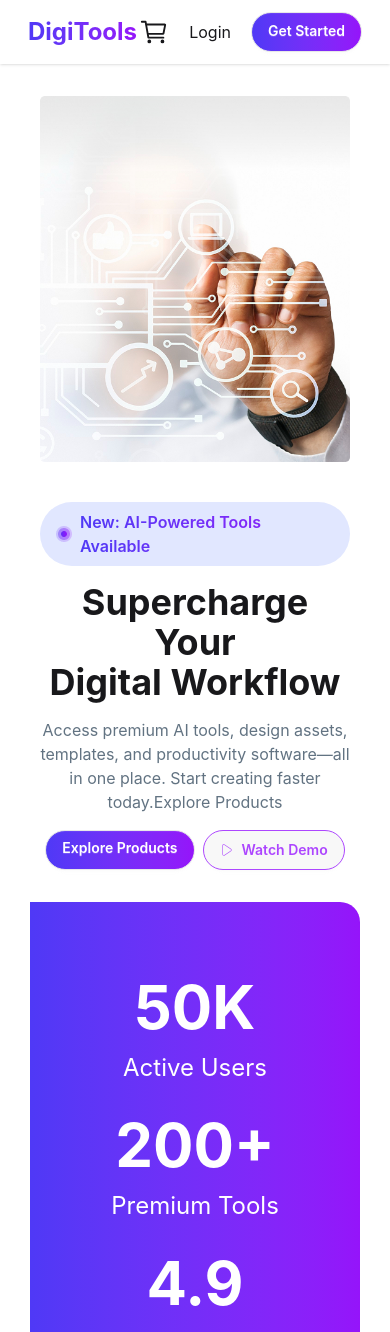
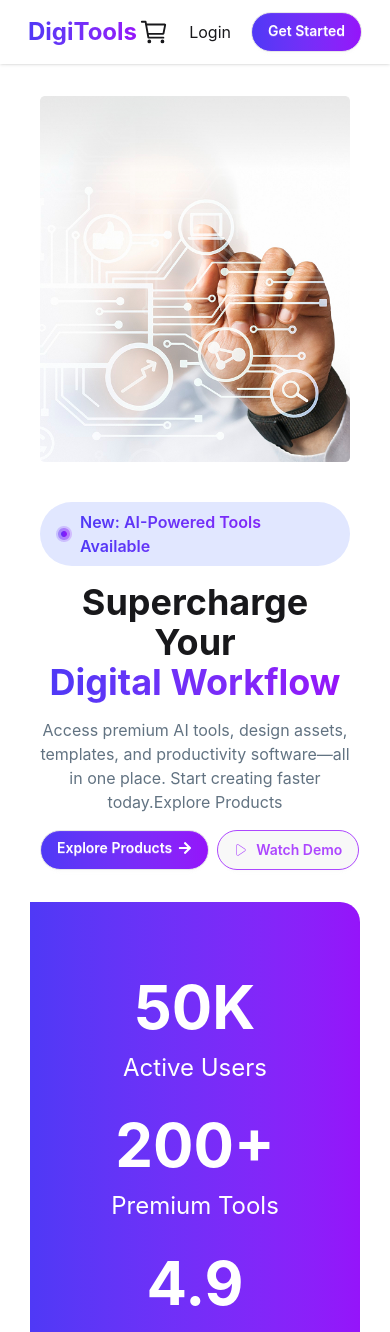
Before and after one commit to Nabdip-Dev/a6-digiTools, a React (Vite) app: page / in a window 390 px wide. Shown: the top 1332 px of the page. Built offline with nearby package versions, Linux system fonts and the light colour scheme.

Commit message:
feat: improve UI layout with responsive design, add README preview styles, implement sticky navbar, fix horizontal overflow issue

```diff
--- a/src/App.css
+++ b/src/App.css
@@ -0,0 +1,3 @@
+body {
+  overflow-x: hidden;
+}
--- a/src/components/Home/Bannar/Bannar.jsx
+++ b/src/components/Home/Bannar/Bannar.jsx
@@ -2,6 +2,7 @@ import React from 'react';
 import { CiPlay1 } from 'react-icons/ci';
 import bannerImg from '../../../../public/assets/banner.png'
 import cerImg from '../../../../public/assets/Group 5.png'
+import { FaArrowRight } from 'react-icons/fa';
 
 
 const Bannar = () => {
@@ -15,15 +16,15 @@ const Bannar = () => {
                             New: AI-Powered Tools Available
                         </span>
                     </p>
-                    <h1 className='text-4xl md:text-7xl text-center lg:text-start font-bold'>Supercharge Your <br />Digital Workflow</h1>
+                    <h1 className='text-4xl md:text-7xl text-center lg:text-start font-bold'>Supercharge Your <br /><span className='bg-gradient-to-r from-[#4F39F6] to-[#9514FA] bg-clip-text text-transparent'>Digital Workflow</span></h1>
                     <p className='text-[#627382] text-center lg:text-start'>Access premium AI tools, design assets, templates, and productivity software—all <br />in one place. Start creating faster today.Explore Products
                     </p>
                     <div className='flex flex-row gap-2'>
                         <button className="btn pb-1 font-semibold rounded-full bg-gradient-to-r from-[#4F39F6] to-[#9514FA] text-white hover:opacity-90 transition">
-                            Explore Products
+                            Explore Products <FaArrowRight />
                         </button>
                         <button className="btn flex flex-row items-center gap-2 px-4 py-2 border border-purple-500 rounded-full text-purple-500 hover:bg-purple-100 transition">
-                           <CiPlay1/>
+                            <CiPlay1 />
                             Watch Demo
                         </button>
                     </div>
--- a/src/components/Navbar/Navbar.jsx
+++ b/src/components/Navbar/Navbar.jsx
@@ -4,7 +4,7 @@ import { IoCartOutline } from 'react-icons/io5'
 const Navbar = ({selectedSellar}) =>  {
         return (
             <>
-                <div className="navbar bg-base-100 shadow-sm">
+                <div className="navbar bg-base-100 shadow-sm sticky top-0 z-50">
                     <div className="flex justify-between items-center w-full px-5">
 
                         <div>
```
Also changed, not shown: public/assets/web-img/banner.png, 1 other file (tests, documents, lock files or other folders).
